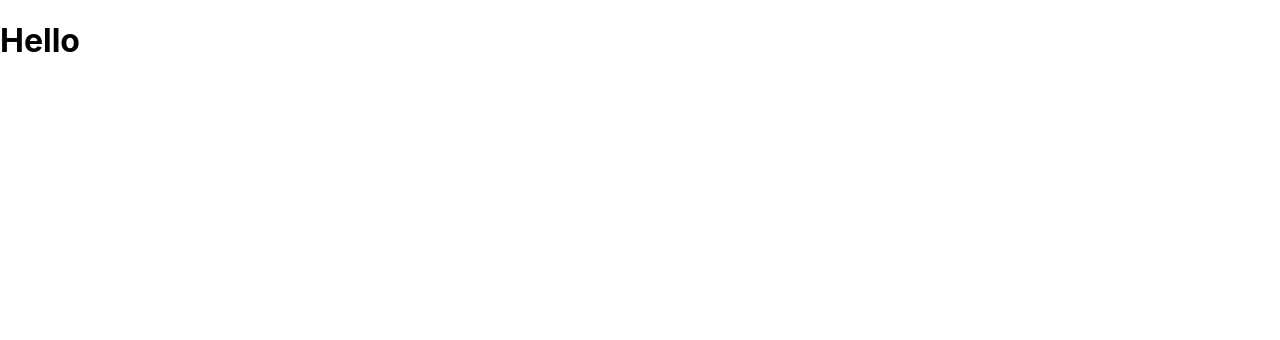
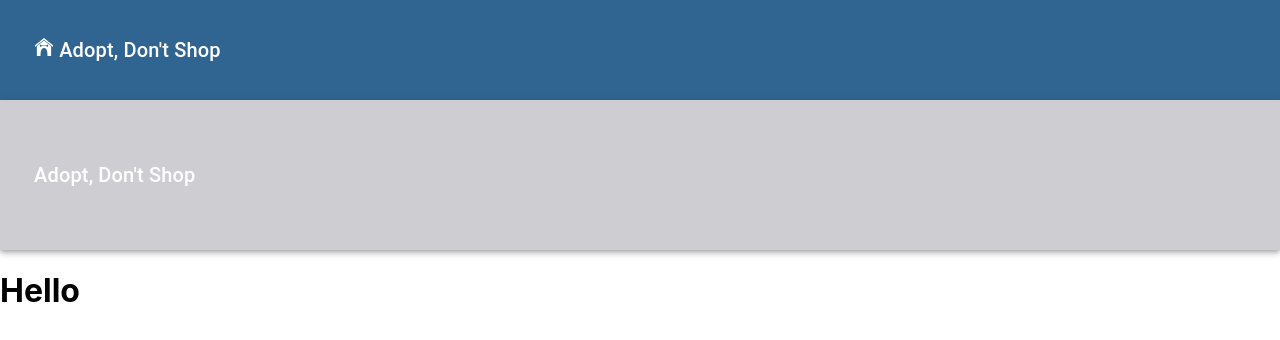
Before and after one commit to Lyzarddz/Adopt-Don-t-Shop, a React (Create React App) app in the folder adopt/: page / in a window 1280 px wide. Shown: the top 340 px of the page. Built offline with nearby package versions, Linux system fonts and the light colour scheme.

Commit message:
added navbars

```diff
--- a/adopt/src/App.js
+++ b/adopt/src/App.js
@@ -1,6 +1,8 @@
 import './App.css';
 import axios from "axios";
 import HomePage from "./Components/HomePage"
+import NavBar from './Components/NavBar';
+import NavBar2 from './Components/NavBar2';
 import StyleSheet from './Components/StyleSheet';
 import { BrowserRouter as Router, Routes, Route } from 'react-router-dom';
 
@@ -9,6 +11,8 @@ import { BrowserRouter as Router, Routes, Route } from 'react-router-dom';
 function App() {
   return (
     <Router>
+      <NavBar/>
+      <NavBar2/>
       <Routes>
         <Route path="/" element={<HomePage/>} />
       </Routes>
--- /dev/null
+++ b/adopt/src/Components/NavBar.jsx
@@ -0,0 +1,45 @@
+import { makeStyles } from '@material-ui/core/styles';
+import { Link, useNavigate } from 'react-router-dom';
+import AppBar from '@material-ui/core/AppBar';
+import Toolbar from '@material-ui/core/Toolbar';
+import Typography from '@material-ui/core/Typography';
+import { GiDogHouse } from 'react-icons/gi';
+
+
+const useStyles = makeStyles((theme) => ({
+    root: {
+      flexGrow: 1,
+    },
+    menuButton: {
+      marginRight: theme.spacing(2),
+    },
+    title: {
+      flexGrow: 1,
+      paddingLeft: 10
+    },
+    green: {
+      backgroundColor: "#316591"
+    },
+    heights:{
+        height:100
+    }
+  }));
+
+function NavBar(){
+
+      const classes = useStyles();
+
+    return (
+        <div className={classes.root}>
+        <AppBar position="static" className={classes.green}>
+          <Toolbar className={classes.heights}>
+            <Typography variant="h6" className={classes.title}>
+            <GiDogHouse/> Adopt, Don't Shop
+            </Typography>
+          </Toolbar>
+        </AppBar>
+      </div>
+    )
+}
+
+export default NavBar;
--- /dev/null
+++ b/adopt/src/Components/NavBar2.jsx
@@ -0,0 +1,44 @@
+import { makeStyles } from '@material-ui/core/styles';
+import { Link, useNavigate } from 'react-router-dom';
+import AppBar from '@material-ui/core/AppBar';
+import Toolbar from '@material-ui/core/Toolbar';
+import Typography from '@material-ui/core/Typography';
+
+
+const useStyles = makeStyles((theme) => ({
+    root: {
+      flexGrow: 1,
+    },
+    menuButton: {
+      marginRight: theme.spacing(2),
+    },
+    title: {
+      flexGrow: 1,
+      paddingLeft: 10
+    },
+    green: {
+      backgroundColor: "#CECDD2"
+    },
+    heights:{
+        height:150
+    }
+  }));
+
+function NavBar2(){
+
+      const classes = useStyles();
+
+    return (
+        <div className={classes.root}>
+        <AppBar position="static" className={classes.green}>
+          <Toolbar className={classes.heights}>
+            <Typography variant="h6" className={classes.title}>
+                Adopt, Don't Shop
+            </Typography>
+          </Toolbar>
+        </AppBar>
+      </div>
+    )
+}
+
+export default NavBar2;
```
Also changed, not shown: adopt/package.json (+7 -0 lines), 1 other file (tests, documents, lock files or other folders).
